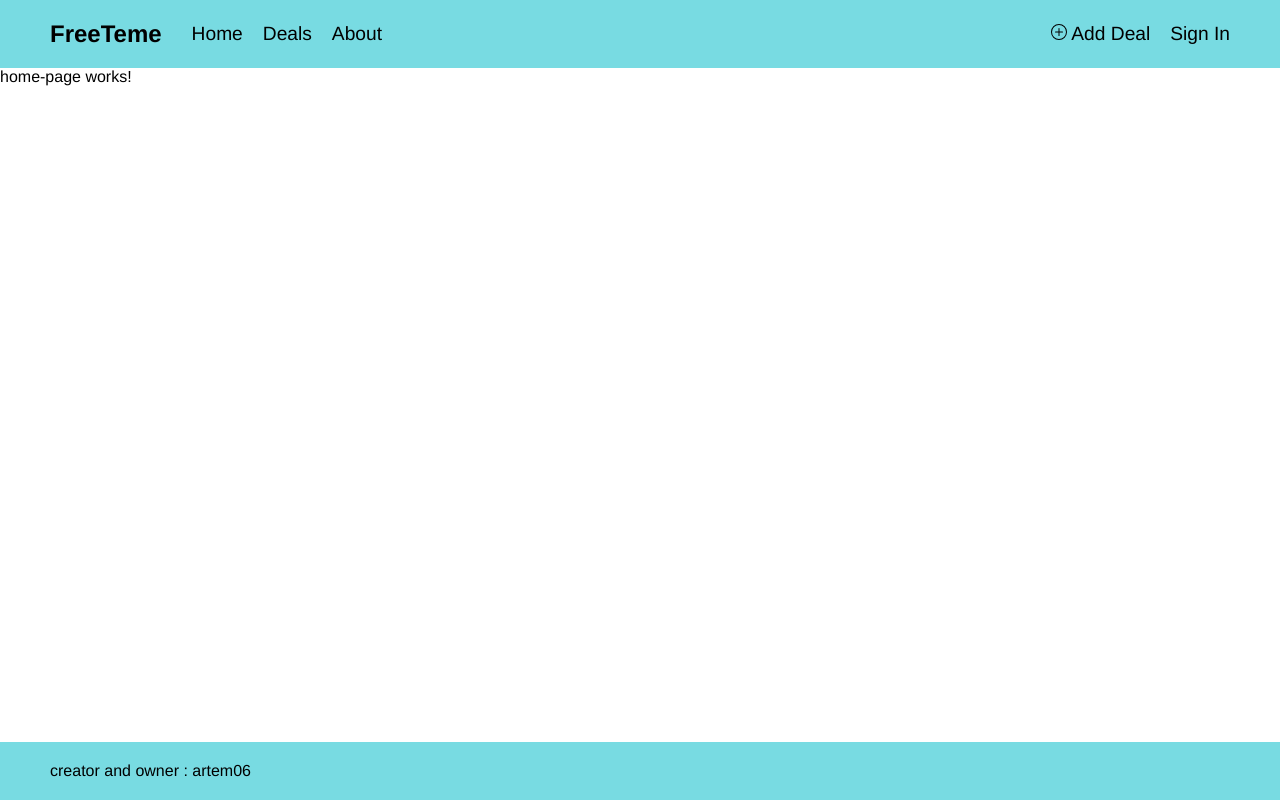
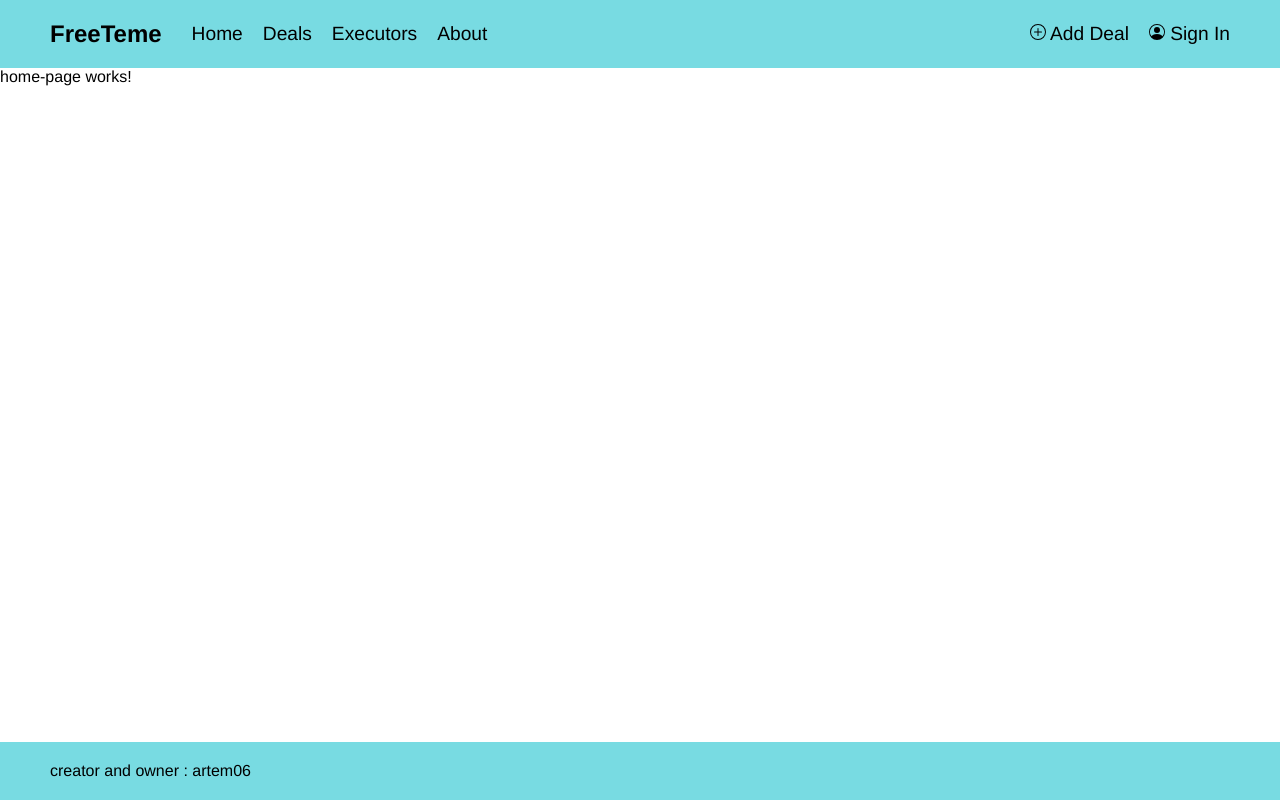
Before and after one commit to ArtemSoftware2006/FreeTeme-angular, an Angular app: page / in a window 1280 px wide. Built offline with nearby package versions, Linux system fonts and the light colour scheme.

Commit message:
Добавил иконку в Profile и перенастроил роутинг в header

```diff
--- a/src/app/components/main-header/main-header.component.html
+++ b/src/app/components/main-header/main-header.component.html
@@ -1,9 +1,10 @@
 <header class="main-header">
     <nav class="main-header__nav nav-panel">
         <h2 class="nav-panel__title">FreeTeme</h2>
-        <app-link text="Home"/>
-        <app-link text="Deals"/>
-        <app-link text="About"/>
+        <app-link text="Home" routerLink="/home"/>
+        <app-link text="Deals" routerLink="/deals"/>
+        <app-link text="Executors" routerLink="/executors"/>
+        <app-link text="About" routerLink="/about"/>
         <div class="nav-panel__profile">
             <app-profile></app-profile>
         </div>
--- a/src/app/components/profile/profile.component.html
+++ b/src/app/components/profile/profile.component.html
@@ -5,5 +5,10 @@
             <path d="M8 4a.5.5 0 0 1 .5.5v3h3a.5.5 0 0 1 0 1h-3v3a.5.5 0 0 1-1 0v-3h-3a.5.5 0 0 1 0-1h3v-3A.5.5 0 0 1 8 4"/>
         </svg>
     </app-link>
-    <app-link text="Sign In"/>
+    <app-link text="Sign In" routerLink="/authorization">
+        <svg xmlns="http://www.w3.org/2000/svg" width="16" height="16" fill="currentColor" class="bi bi-person-circle" viewBox="0 0 16 16">
+            <path d="M11 6a3 3 0 1 1-6 0 3 3 0 0 1 6 0"/>
+            <path fill-rule="evenodd" d="M0 8a8 8 0 1 1 16 0A8 8 0 0 1 0 8m8-7a7 7 0 0 0-5.468 11.37C3.242 11.226 4.805 10 8 10s4.757 1.225 5.468 2.37A7 7 0 0 0 8 1"/>
+          </svg>
+    </app-link>
 </div>
```
